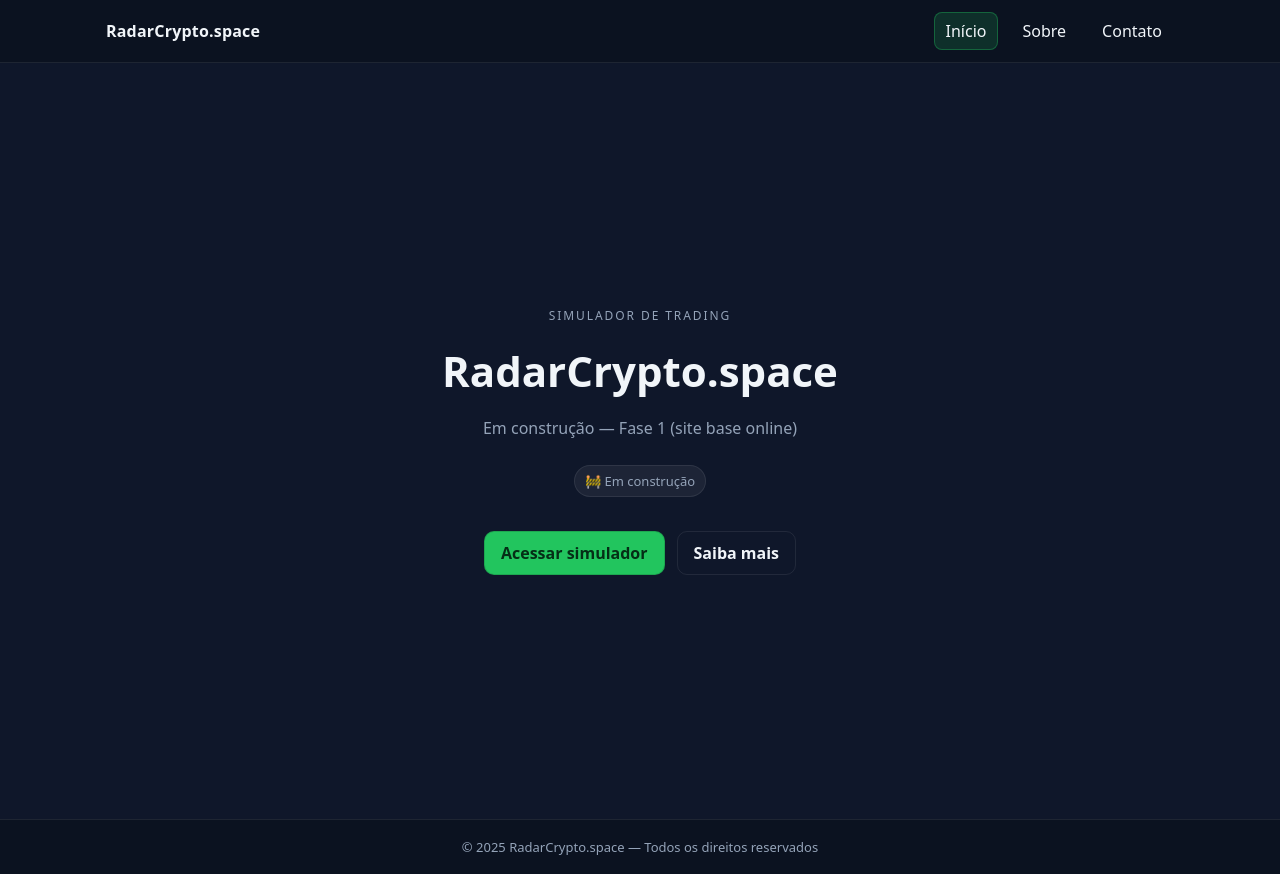
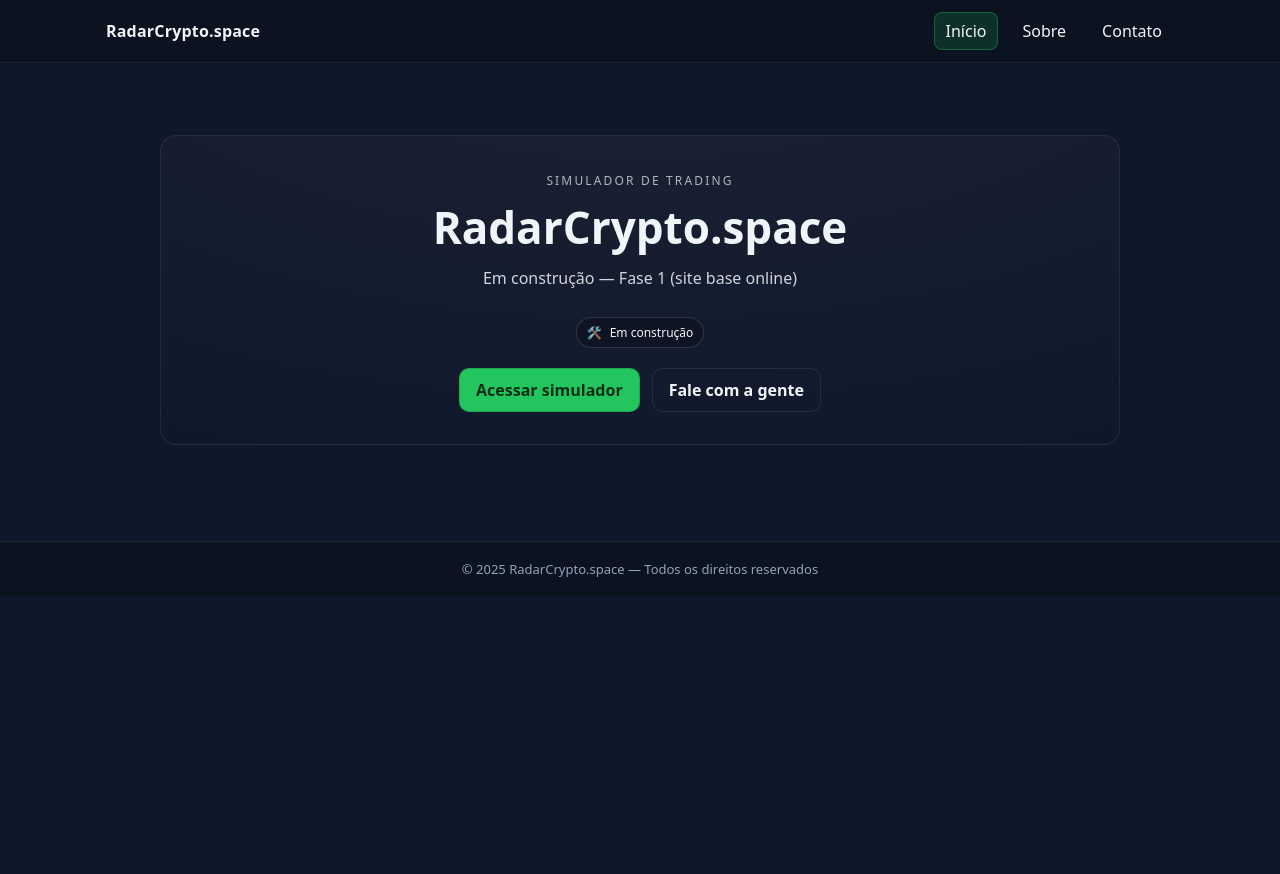
Before and after one commit to Ivanmonteiro-create/radarcripto.space, a Next.js app: page / in a window 1280 px wide. After the commit the page ends 800 px from the top, so only its background shows below. Built offline with nearby package versions, Linux system fonts and the light colour scheme.

Commit message:
Update index.js

```diff
--- a/pages/index.js
+++ b/pages/index.js
@@ -1,3 +1,4 @@
+// pages/index.js
 import Header from '../components/Header';
 import Footer from '../components/Footer';
 import CTAButton from '../components/CTAButton';
@@ -6,20 +7,77 @@ export default function Home() {
   return (
     <>
       <Header />
-      <main className="container">
-        <section className="hero">
-          <span className="kicker">Simulador de Trading</span>
-          <h1 className="title">RadarCrypto.space</h1>
-          <p className="subtitle">Em construção — Fase 1 (site base online)</p>
 
-          <span className="badge">🚧 Em construção</span>
+      <main style={{ padding: '32px 16px' }}>
+        <section
+          style={{
+            maxWidth: 960,
+            margin: '40px auto 64px',
+            padding: '32px 24px',
+            borderRadius: 16,
+            background:
+              'radial-gradient(1200px 600px at 50% -200px, rgba(255,255,255,.06), rgba(0,0,0,0))',
+            border: '1px solid rgba(255,255,255,.08)',
+            textAlign: 'center',
+          }}
+        >
+          <span
+            style={{
+              display: 'inline-block',
+              fontSize: 12,
+              letterSpacing: '0.18em',
+              textTransform: 'uppercase',
+              opacity: 0.7,
+            }}
+          >
+            Simulador de Trading
+          </span>
 
-          <div style={{marginTop:16, display:'flex', gap:12}}>
-            <CTAButton href="#">Acessar simulador</CTAButton>
-            <CTAButton href="/sobre" variant="ghost">Saiba mais</CTAButton>
+          <h1
+            style={{
+              fontSize: 44,
+              lineHeight: 1.16,
+              margin: '12px 0 0',
+              fontWeight: 800,
+            }}
+          >
+            RadarCrypto.space
+          </h1>
+
+          <p style={{ marginTop: 14, opacity: 0.85 }}>
+            Em construção — Fase 1 (site base online)
+          </p>
+
+          <div
+            style={{
+              display: 'inline-flex',
+              alignItems: 'center',
+              gap: 8,
+              marginTop: 12,
+              padding: '6px 10px',
+              borderRadius: 999,
+              fontSize: 12,
+              border: '1px solid rgba(255,255,255,.14)',
+              background: 'rgba(0,0,0,.24)',
+            }}
+          >
+            <span role="img" aria-label="construction">
+              🛠️
+            </span>
+            Em construção
+          </div>
+
+          {/* CTAs */}
+          <div style={{ display: 'flex', gap: 12, justifyContent: 'center', marginTop: 20 }}>
+            {/* se /simulador ainda não existir, pode apontar para /sobre temporariamente */}
+            <CTAButton href="/simulador">Acessar simulador</CTAButton>
+            <CTAButton href="/contato" variant="ghost">
+              Fale com a gente
+            </CTAButton>
           </div>
         </section>
       </main>
+
       <Footer />
     </>
   );
```
